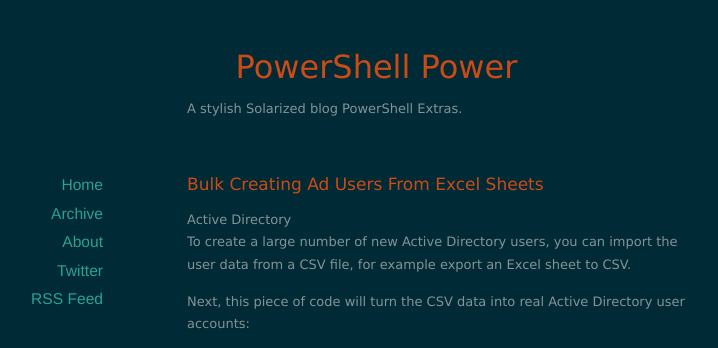
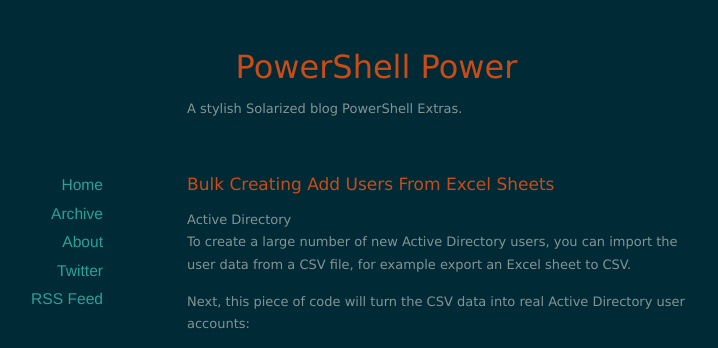
Before and after one commit to roachhd/power, a Jekyll site: the page built from _posts/2014-12-25-bulk-creating-ad-users-from-excel-sheets.md, in a window 1280 px wide. Shown: the top 348 px of the page, without its empty margins (203-921 px from the left). Built offline with Jekyll 4.4.1, drawn with Linux system fonts in a browser that asks for light colours; nearby versions of some CDN libraries; some web fonts are replaced; some of the changed lines change nothing that is shown.

Commit message:
Update 2014-12-25-bulk-creating-ad-users-from-excel-sheets.md

```diff
--- a/_posts/2014-12-25-bulk-creating-ad-users-from-excel-sheets.md
+++ b/_posts/2014-12-25-bulk-creating-ad-users-from-excel-sheets.md
@@ -1,6 +1,6 @@
 ---
 layout: post
-title:
+title: Bulk Creating Add Users From Excel Sheets
 categories: [Active Directory]
 ---
 ###### Active Directory
```
